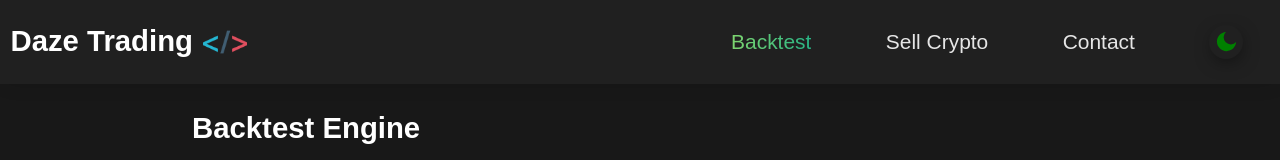
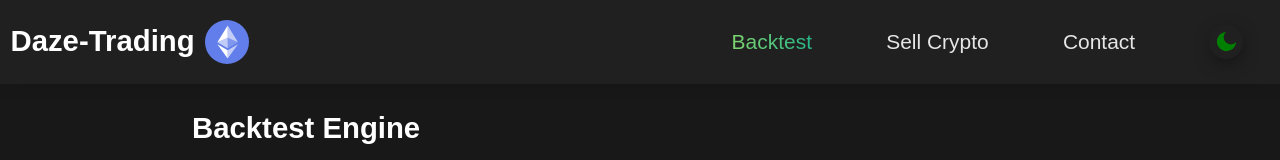
Before and after one commit to davidkiama/Daze-T, a React (Create React App) app: page / in a window 1280 px wide. Shown: the top 160 px of the page. Built offline with nearby package versions, Linux system fonts and the light colour scheme; no server answers.

Commit message:
Restored old logo

```diff
--- a/src/App.js
+++ b/src/App.js
@@ -38,23 +38,17 @@ function App() {
     <BrowserRouter>
       <div id="container" className={`${darkMode ? "dark" : ""} `}>
         <header className={`${darkMode ? "dark-header" : ""} header`}>
-          {/* <div className="logo">
-            <h1 className="logo__name">
-              <Link to="/">
-                <SVGComponent />
-              </Link>
-            </h1>
-          </div> */}
           <div className="logo">
             <h1 className="logo__name">
-              <Link to="/">Daze Trading</Link>
+              <Link to="/">Daze-Trading</Link>
             </h1>
 
-            <img src="img/code.png" alt="Logo Img" className="logo__img" />
-
-            {/* <svg className="icon--computer" style={styles.headerIcons}>
-              <use xlinkHref="img/sprite.svg#computer-svgrepo-com"></use>
-            </svg> */}
+            <img
+              src="/img/ethereum.svg"
+              alt="Crypto Logo"
+              className="logo__img"
+              style={{ height: "4.2rem", marginLeft: "1rem" }}
+            />
           </div>
 
           <nav className={`${displayMenu ? "display_menu" : ""}   nav`}>
```
